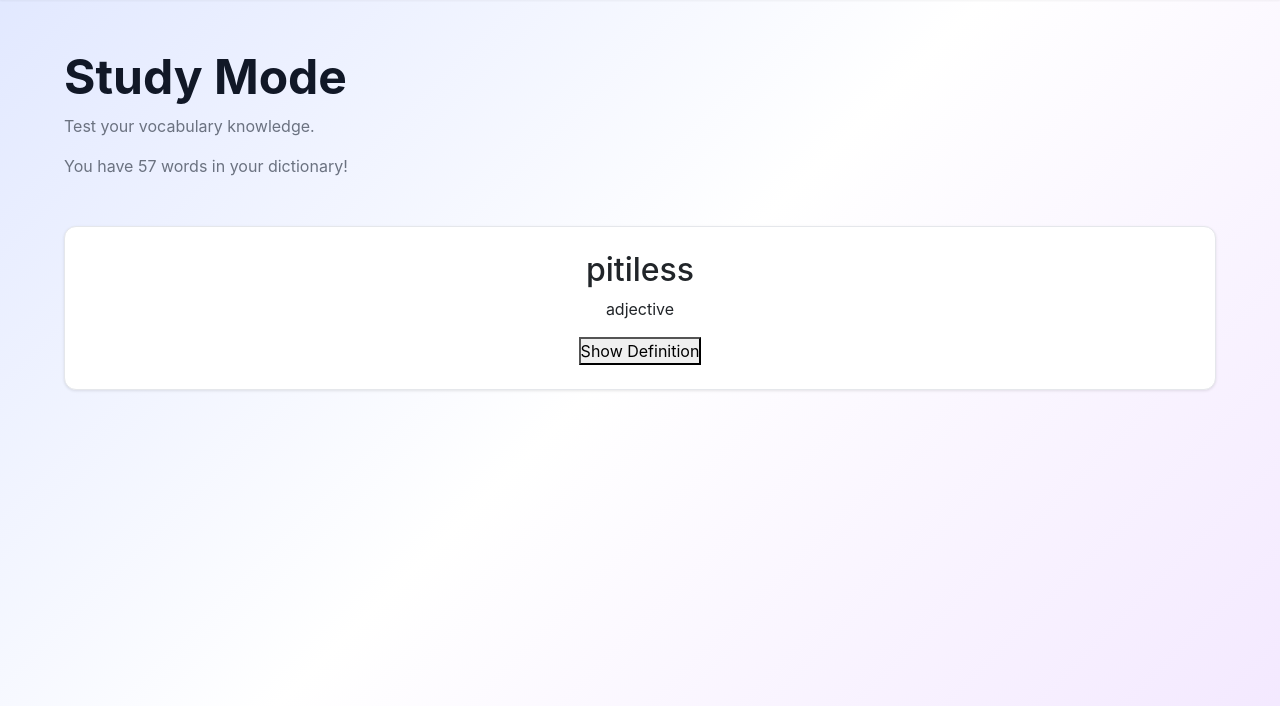
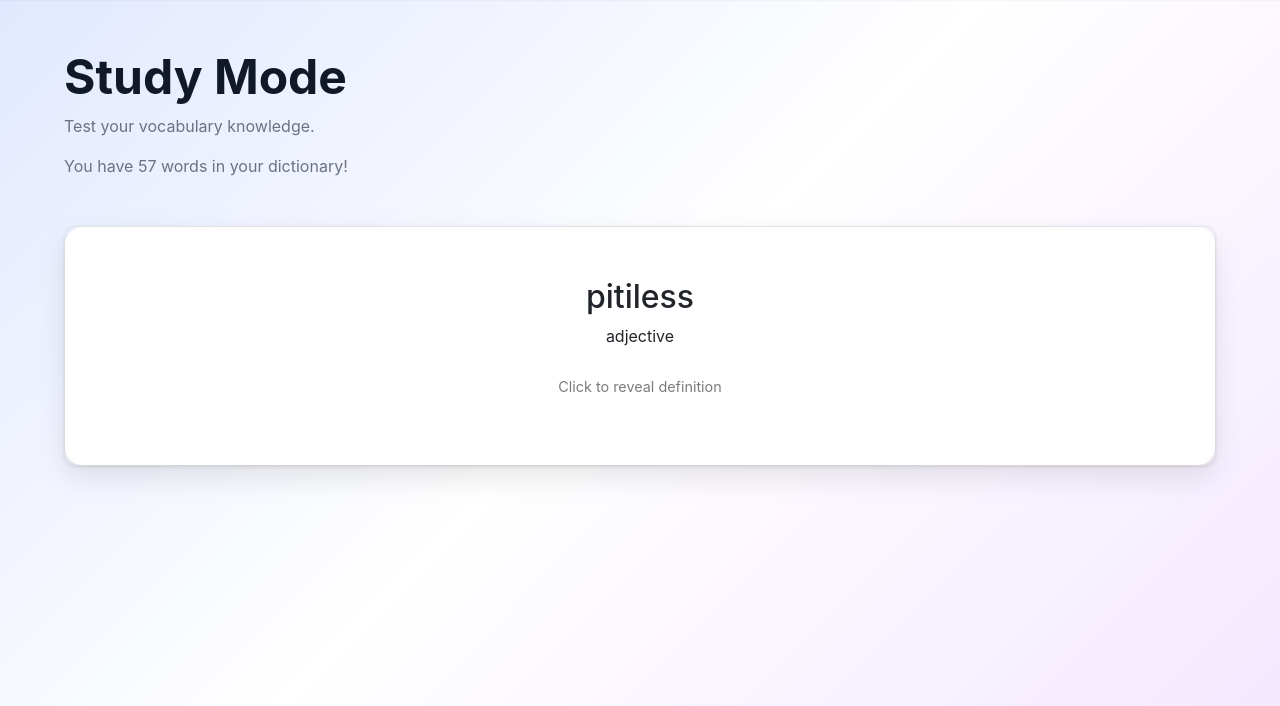
Before and after one commit to mimiaboubaker/personal_dictionary, a Flask app: page /study in a window 1280 px wide. Shown: the part 57-763 px from the top of the page. Run offline with Flask 3, Linux system fonts and the light colour scheme.

Commit message:
Added card flipping

```diff
--- a/static/css/styles.css
+++ b/static/css/styles.css
@@ -214,13 +214,54 @@ button[type="submit"]:hover {
 }
 
 .flashcard {
-    background: white;
+
     border-radius: 0.75rem;
     box-shadow: 0 1px 3px rgba(0, 0, 0, 0.1);
     border: 1px solid #e5e7eb;
-    padding: 1.5rem;
-    margin-bottom: 1rem;
     transition: box-shadow 0.2s;
     text-align: center;
     justify-content: center;
+    cursor: pointer;
+    perspective: 1000px;
+    height: 240px;
 }
+
+
+
+.flashcard-inner {
+  width: 100%;
+  height: 100%;
+  position: relative;
+  transition: transform 0.6s ease;
+  transform-style: preserve-3d;
+}
+
+.flashcard.flipped .flashcard-inner {
+  transform: rotateX(180deg);
+}
+
+.flashcard-front,
+.flashcard-back {
+  position: absolute;
+  width: 100%;
+  height: 100%;
+  backface-visibility: hidden;
+  border-radius: 18px;
+  background: white;
+  box-shadow: 0 12px 30px rgba(0, 0, 0, 0.1);
+
+  display: flex;
+  flex-direction: column;
+  align-items: center;
+  justify-content: center;
+}
+
+.flashcard-back {
+  transform: rotateX(-180deg);
+}
+
+.hint {
+  margin-top: 12px;
+  font-size: 0.9rem;
+  opacity: 0.6;
+}
--- a/templates/study.html
+++ b/templates/study.html
@@ -25,13 +25,24 @@
 <!-- If current word exists, show word. else, now carsd to study.  !-->
 {% if current_word %}
 <div class="flashcard">
+  <div class="flashcard-inner">
+
+    <!-- FRONT -->
+    <div class="flashcard-front">
       <h2>{{ current_word.word }}</h2>
       <p>{{ current_word.part_of_speech }}</p>
-    <button onclick="document.getElementById('definition').style.display='block';document.getElementById('repeat_word').style.display='block'; document.getElementById('remove_word').style.display='block'; this.style.display='none'">
-        Show Definition
-    </button>
-    <p id="definition">{{ current_word.definition }}</p>
+      <p class="hint">Click to reveal definition</p>
     </div>
+
+    <!-- BACK -->
+    <div class="flashcard-back">
+      <h2>{{ current_word.word }}</h2>
+      <p>{{ current_word.definition }}</p>
+    </div>
+
+  </div>
+</div>
+
 <div class="buttons">
   <form method="POST" action="/repeat">
     <button type="submit" id="repeat_word">Repeat word later</button>
@@ -40,8 +51,17 @@
     <button type="submit" id="remove_word">Remove from study list</button>
   </form>
 </div>
-
 {% endif %}
 
+<script>
+  document.addEventListener('DOMContentLoaded', () => {
+    const card = document.querySelector('.flashcard');
+    if (card) {
+      card.addEventListener('click', () => {
+        card.classList.toggle('flipped');
+      });
+    }
+  });
+</script>
 <!-- Your study page content here -->
 {% endblock %}
```
Lines whose indentation alone changed are shown as unchanged.
